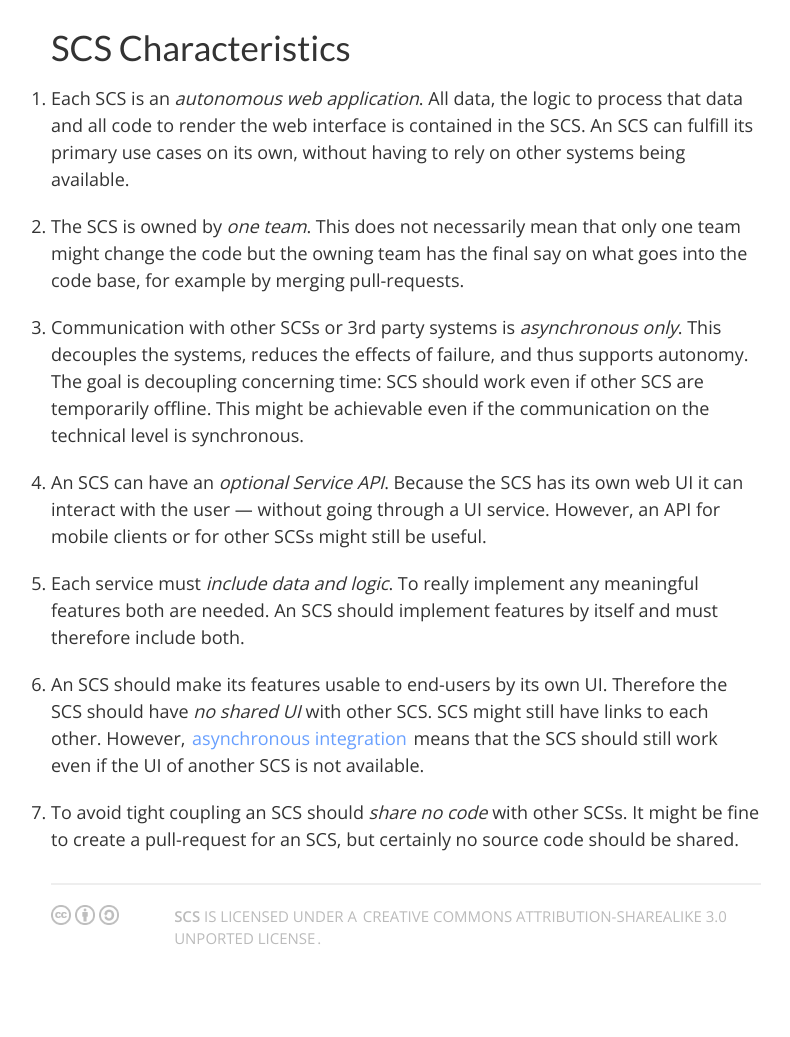
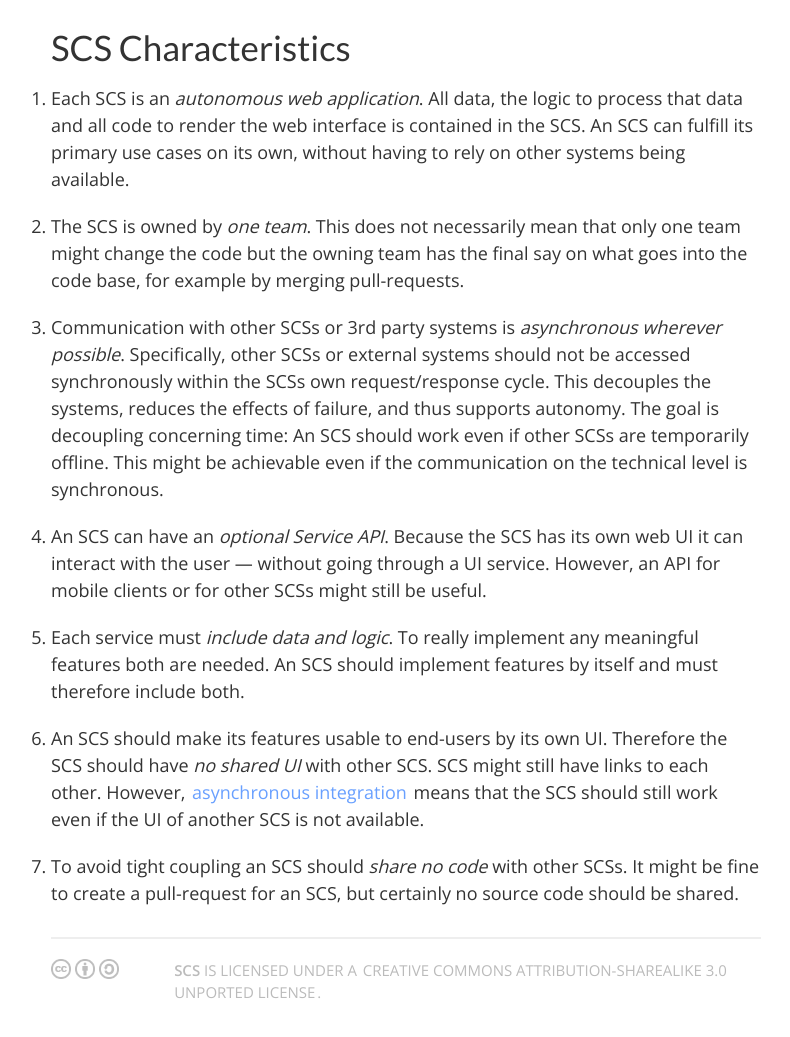
Before and after one commit to innoq/SCS, a Jekyll site: the page built from index.html, in a window 1280 px wide, cut to the strip 718-1802 px from the top of the page. Shown: the top 1037 px of the strip, without its empty margins (109-899 px from the left). Built offline with Jekyll 4.4.1, drawn with Linux system fonts in a browser that asks for light colours.

Commit message:
Improved wording for asynchronous interaction among SCS

```diff
--- a/index.html
+++ b/index.html
@@ -31,10 +31,12 @@ SCSs.<p>
 	into the code base, for example by merging pull-requests.</a> </li>
 
 	<li id="no-sync">Communication with other SCSs or 3rd party
-	systems is <em>asynchronous only</em>. This decouples the
+	systems is <em>asynchronous wherever possible</em>. Specifically,
+	other SCSs or external systems should not be accessed synchronously
+	within the SCSs own request/response cycle. This decouples the
 	systems, reduces the effects of failure, and thus supports
-	autonomy. The goal is decoupling concerning time: SCS should
-	work even if other SCS are temporarily offline. This might be
+	autonomy. The goal is decoupling concerning time: An SCS should
+	work even if other SCSs are temporarily offline. This might be
 	achievable even if the communication on the technical level is
 	synchronous.</li>
 
```
